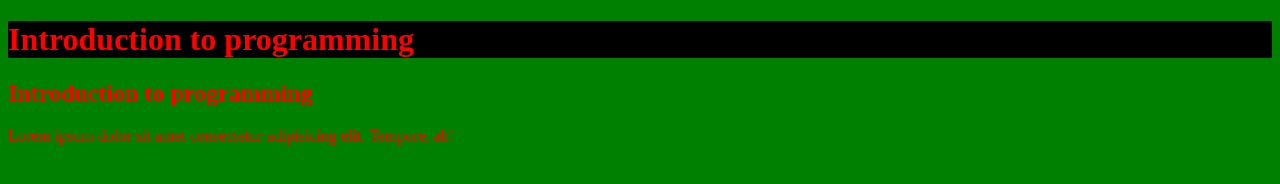
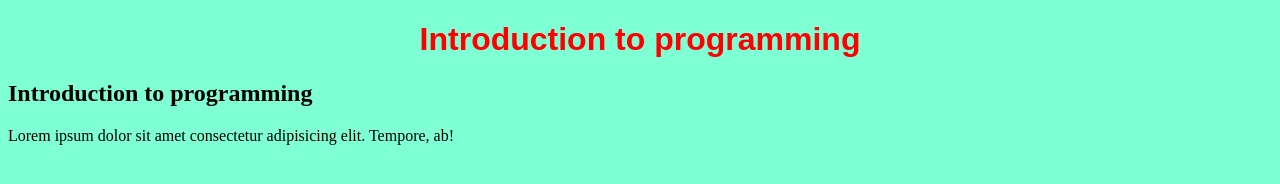
Before and after one commit to Kalyachemisto/Html, a plain HTML site: page index.html in a window 1280 px wide. Drawn offline with Linux system fonts and the light colour scheme.

Commit message:
apply external css

```diff
--- a/index.html
+++ b/index.html
@@ -3,10 +3,11 @@
 <head>
     <meta charset="UTF-8">
     <meta name="viewport" content="width=device-width, initial-scale=1.0">
+    <link rel="stylesheet" href="style.css">
     <title>Introduction to programming</title>
 </head>
-<body style="color:  red; background-color:green;">
-  <h1 style="background-color: black;">Introduction to programming</h1>
+<body>
+  <h1>Introduction to programming</h1>
   <h2>Introduction to  programming</h2>
   <p>Lorem ipsum dolor sit amet consectetur adipisicing elit. Tempore, ab!</p>
   </lorem10>
--- a/style.css
+++ b/style.css
@@ -0,0 +1,8 @@
+body{
+    background-color: aquamarine;
+}
+h1{
+    color: red;
+    text-align: center;
+    font-family: Arial, Helvetica, sans-serif;
+}
```
